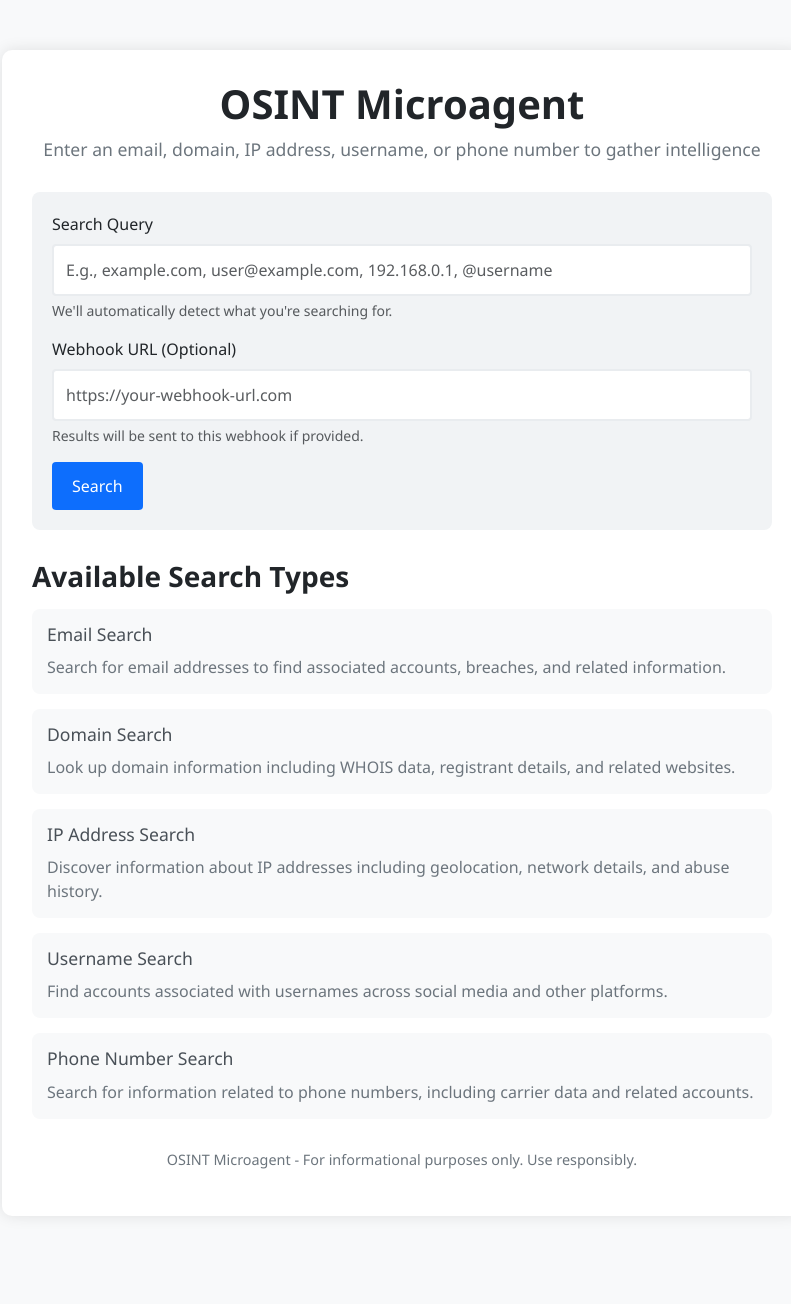
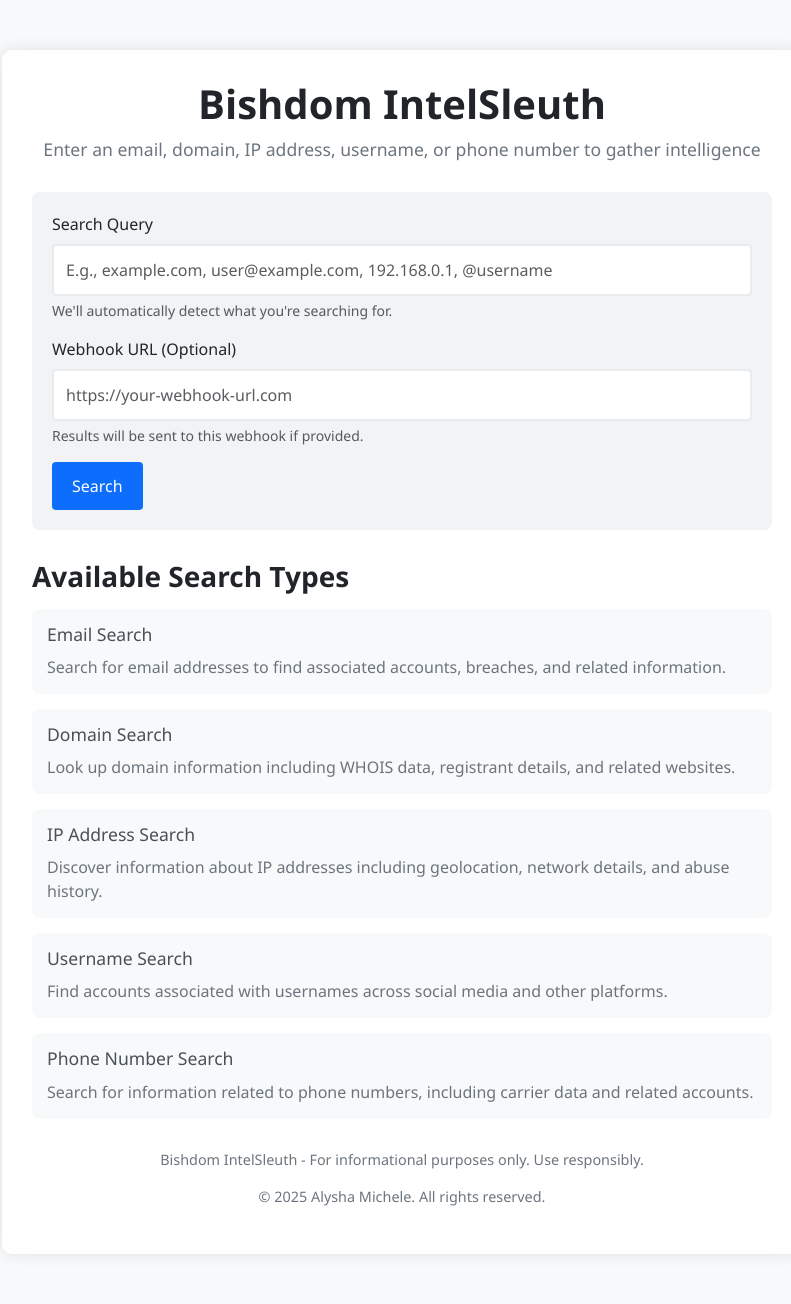
Before and after one commit to Berrypatches/IntelSleuth, a Flask app: page / in a window 1280 px wide. Shown: the whole page, without its empty margins (238-1029 px from the left). Before the commit the page ends 1169 px from the top, so only its background shows below. Run offline with Flask 3, Linux system fonts and the light colour scheme.

Commit message:
Rename the application to Bishdom IntelSleuth and add copyright notice
Update application name and add copyright to the footer in index.html and results.html templates.

Replit-Commit-Author: Agent
Replit-Commit-Session-Id: b9ef5f52-a049-4fa7-a01d-82b7d8280480
Replit-Commit-Screenshot-Url: https://storage.googleapis.com/screenshot-production-us-central1/a7fb71b9-b73b-432a-b506-333889b0e641/1a9d6b62-231e-443c-9623-31acde59c29c.jpg

```diff
--- a/templates/index.html
+++ b/templates/index.html
@@ -3,7 +3,7 @@
 <head>
     <meta charset="UTF-8">
     <meta name="viewport" content="width=device-width, initial-scale=1.0">
-    <title>OSINT Microagent</title>
+    <title>Bishdom IntelSleuth</title>
     <link href="https://cdn.jsdelivr.net/npm/bootstrap@5.3.0-alpha1/dist/css/bootstrap.min.css" rel="stylesheet">
     <style>
         body {
@@ -95,7 +95,7 @@
 <body>
     <div class="main-container">
         <div class="header">
-            <h1>OSINT Microagent</h1>
+            <h1>Bishdom IntelSleuth</h1>
             <p>Enter an email, domain, IP address, username, or phone number to gather intelligence</p>
         </div>
 
@@ -155,7 +155,8 @@
         </div>
 
         <div class="footer">
-            <p>OSINT Microagent - For informational purposes only. Use responsibly.</p>
+            <p>Bishdom IntelSleuth - For informational purposes only. Use responsibly.</p>
+            <p>© 2025 Alysha Michele. All rights reserved.</p>
         </div>
     </div>
 
--- a/templates/results.html
+++ b/templates/results.html
@@ -3,7 +3,7 @@
 <head>
     <meta charset="UTF-8">
     <meta name="viewport" content="width=device-width, initial-scale=1.0">
-    <title>OSINT Results - {{ query }}</title>
+    <title>Bishdom IntelSleuth Results - {{ query }}</title>
     <link href="https://cdn.jsdelivr.net/npm/bootstrap@5.3.0-alpha1/dist/css/bootstrap.min.css" rel="stylesheet">
     <style>
         body {
@@ -117,7 +117,7 @@
 <body>
     <div class="main-container">
         <div class="header">
-            <h1>OSINT Results</h1>
+            <h1>Bishdom IntelSleuth Results</h1>
             <p><strong>Query:</strong> {{ query }}</p>
             <p><strong>Type:</strong> {{ query_type }}</p>
         </div>
```
